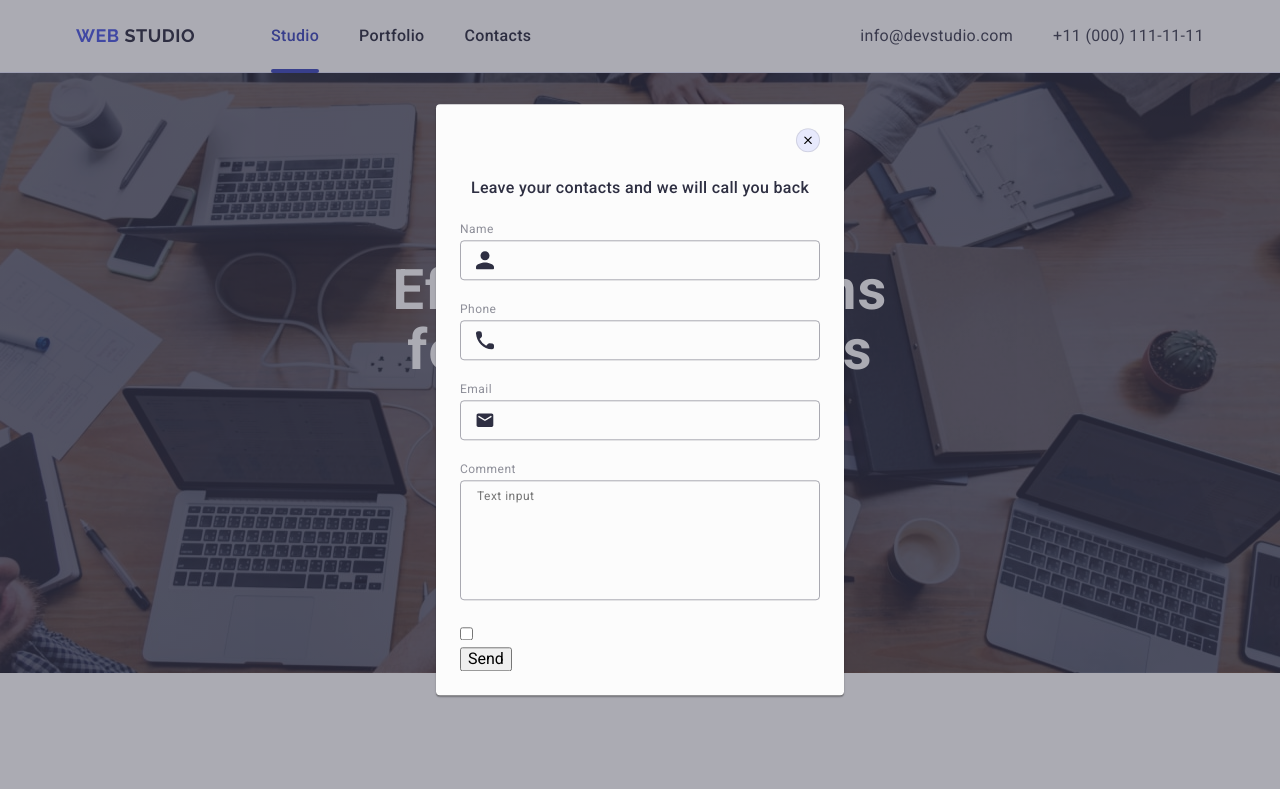
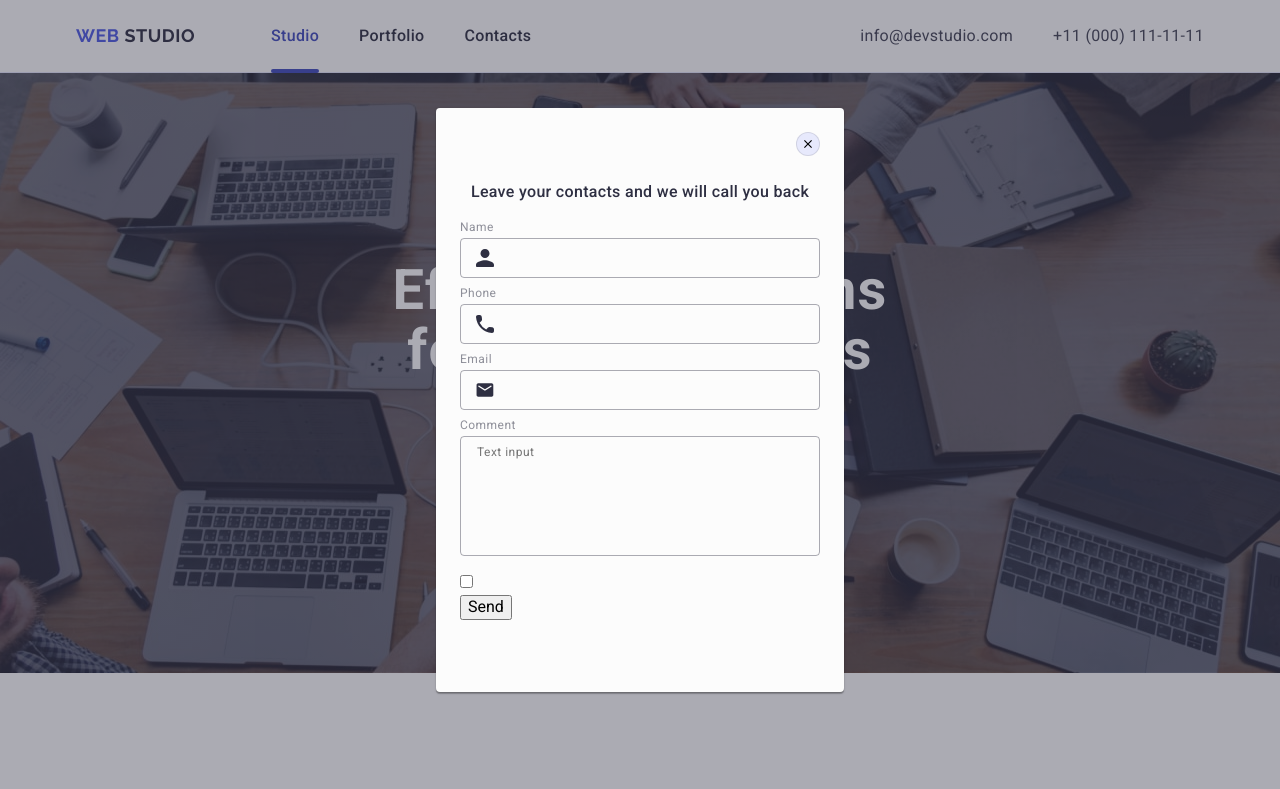
Before and after one commit to Viacheslav-Danylko/goit-markup-hw-05, a plain HTML site: page index.html in a window 1280 px wide. Shown: the top 789 px of the page. Drawn offline with nearby package versions, Linux system fonts and the light colour scheme.

Commit message:
fix code to files index and styles modal window

```diff
--- a/css/styles.css
+++ b/css/styles.css
@@ -544,6 +544,7 @@ img {
 }
 
 .modal-form-field {
+  position: relative;
   margin-bottom: 8px;
 }
 
@@ -563,7 +564,7 @@ img {
   transition: border-color 250ms cubic-bezier(0.4, 0, 0.2, 1);
 }
 
-.modal-input:focus {
+.modal-input:focus, .modal-text:focus {
   border-color: #4d5ae5;
 }
 
@@ -577,11 +578,7 @@ img {
   letter-spacing: 0.04em;
   color: #8e8f99;
   margin-bottom: 4px;
-}
-
-.modal-form-field {
-  position: relative;
-  margin-bottom: 16px;
+  display: block;
 }
 
 .modal-icon-wrap {
@@ -603,10 +600,10 @@ img {
   border: 1px solid rgba(46, 47, 66, 0.4);
   border-radius: 4px;
   background-color: transparent;
-  padding-left: 16px;
-  padding-top: 8px;
+  padding: 8px 16px;
   outline: transparent;
   resize: none;
+  transition: border-color 250ms cubic-bezier(0.4, 0, 0.2, 1);
 }
 
 /* .modal-text::placeholder {
```
